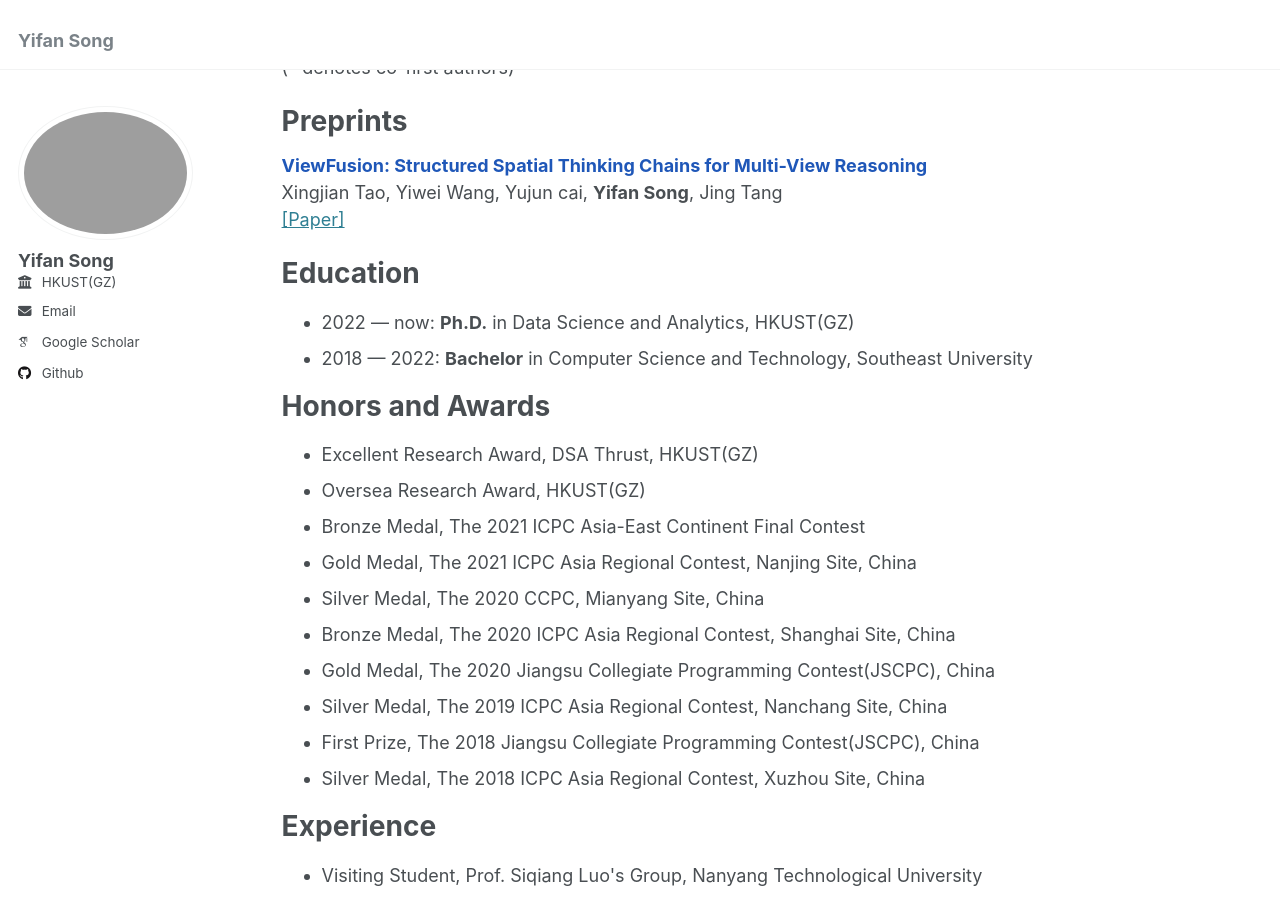
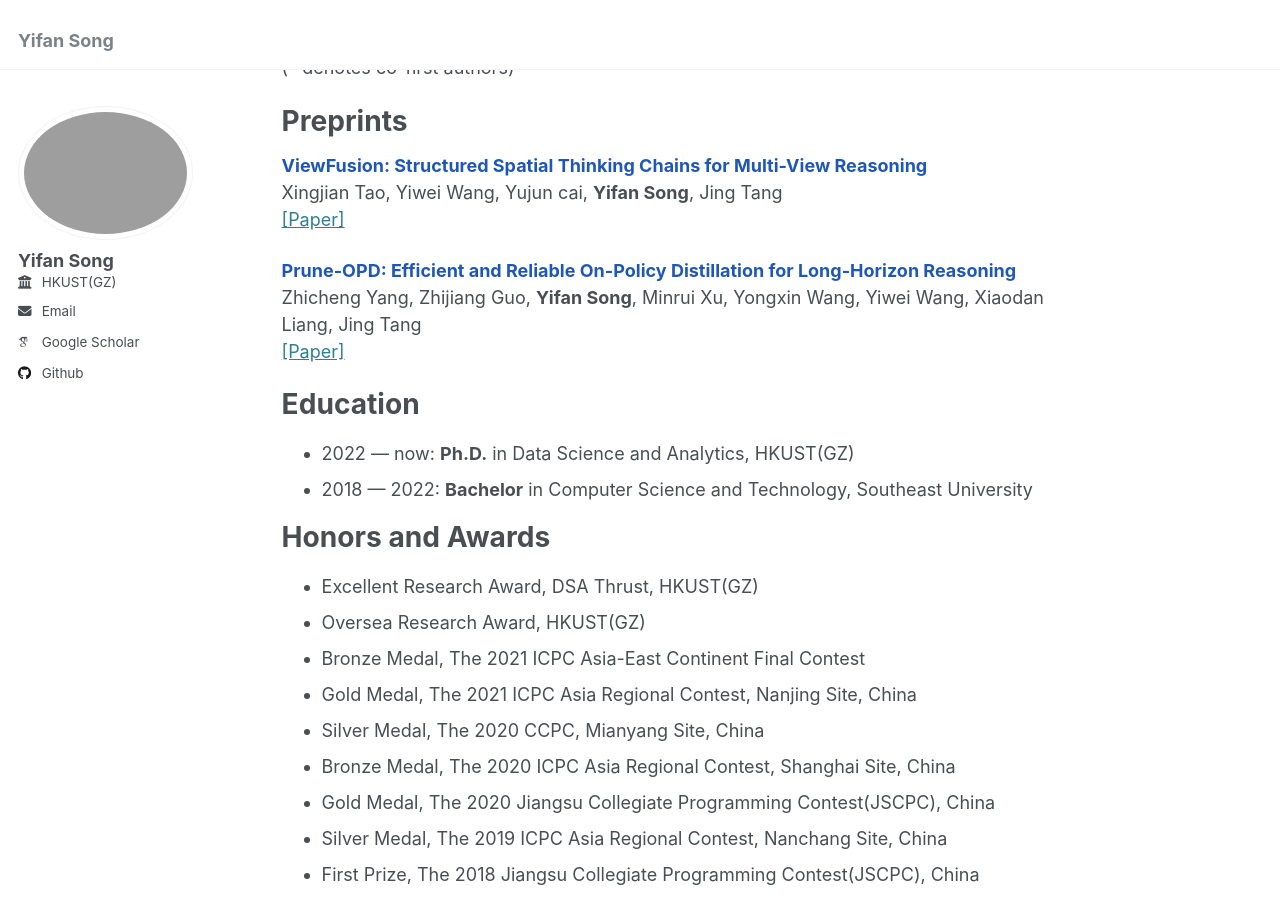
Before and after one commit to yfsong00/smallhammer.github.io, a Jekyll site: the page built from _pages/about.md, in a window 1280 px wide and 900 px high, scrolled down 1686 px. Built offline with Jekyll 4.4.1, drawn with Linux system fonts in a browser that asks for light colours; some web fonts are replaced.

Commit message:
Update about.md

```diff
--- a/_pages/about.md
+++ b/_pages/about.md
@@ -67,6 +67,10 @@ Preprints
 Xingjian Tao, Yiwei Wang, Yujun cai, <strong>Yifan Song</strong>, Jing Tang<br />
 [[Paper]](https://arxiv.org/abs/2603.06024) <br />
 
+<strong><font style = "color:#1f57b8">Prune-OPD: Efficient and Reliable On-Policy Distillation for Long-Horizon Reasoning</font></strong><br />
+Zhicheng Yang, Zhijiang Guo, <strong>Yifan Song</strong>, Minrui Xu, Yongxin Wang, Yiwei Wang, Xiaodan Liang, Jing Tang<br />
+[[Paper]](https://arxiv.org/abs/2605.07804) <br />
+
 Education
 ===
 * 2022 --- now: **Ph.D.** in Data Science and Analytics, HKUST(GZ)
```
